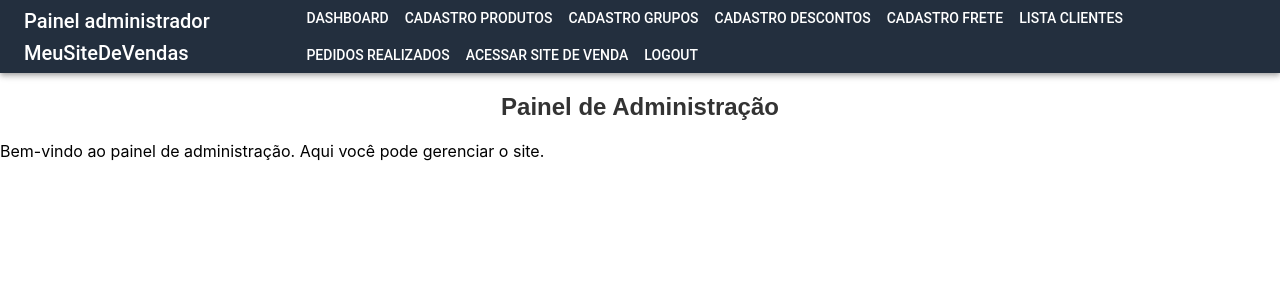
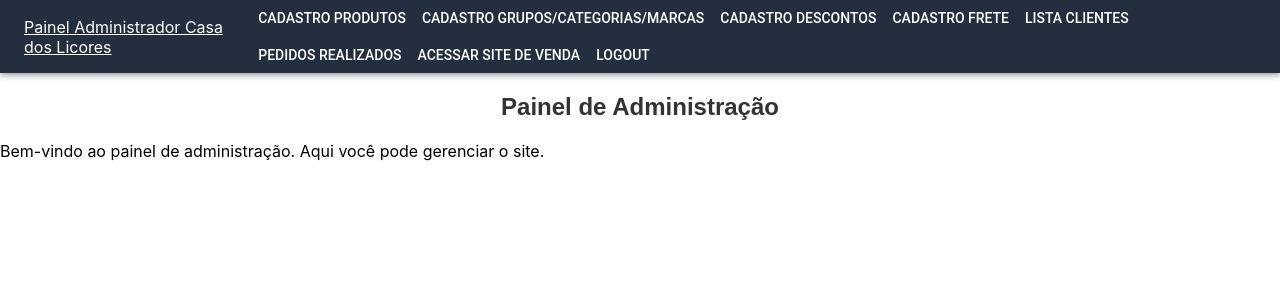
Before and after one commit to ronip31/Site_Licor, a React (Create React App) app in the folder frontend/: page /admin in a window 1280 px wide. Shown: the top 300 px of the page. Built offline with nearby package versions, Linux system fonts and the light colour scheme.

Commit message:
ajuste do readme,  ajuses de campos e retirada de consoles

```diff
--- a/frontend/src/components/AdminHeader/AdminHeader.jsx
+++ b/frontend/src/components/AdminHeader/AdminHeader.jsx
@@ -60,18 +60,15 @@ const AdminHeader = () => {
       <ThemeProvider theme={theme}>
         <AppBar position="static">
           <StyledToolbar>
-            <Typography variant="h6" component="div" sx={{ flexGrow: 1 }}>
-              Painel administrador MeuSiteDeVendas
+            <Typography variant="text" component={Link} to="/admin" color="secondary">
+              Painel Administrador Casa dos Licores
             </Typography>
             <div>
-              <Button variant="text" component={Link} to="/admin" color="secondary">
-                Dashboard
-              </Button>
               <Button variant="text" component={Link} to="/admin/createproducts" color="secondary">
                 Cadastro Produtos
               </Button>
               <Button variant="text" component={Link} to="/admin/creategrups" color="secondary">
-                Cadastro Grupos
+                Cadastro Grupos/Categorias/Marcas
               </Button>
               <Button variant="text" component={Link} to="/admin/creatediscount" color="secondary">
                 Cadastro Descontos
--- a/frontend/src/components/MainHeader/MainHeader.jsx
+++ b/frontend/src/components/MainHeader/MainHeader.jsx
@@ -80,7 +80,7 @@ const Header = () => {
         <AppBar position="static">
           <StyledToolbar>
             <Button component={Link} to="/" color="secondary">
-              MeuSiteDeVendas
+              Casa dos Licores
             </Button>
 
             <CenteredContainer>
--- a/frontend/src/components/ProductDialog.jsx
+++ b/frontend/src/components/ProductDialog.jsx
@@ -55,6 +55,7 @@ const ProductDialog = ({ open, onClose, selectedProduct, handleSaveEdit, categor
           {/* Coluna Direita */}
           <Grid item xs={6} md={5}>
             <TextField
+              autoFocus
               margin="dense"
               label="Preço Custo"
               type="number"
@@ -123,9 +124,10 @@ const ProductDialog = ({ open, onClose, selectedProduct, handleSaveEdit, categor
             <TextField
               margin="dense"
               label="Volume"
+              type="text"
               fullWidth
               value={selectedProduct?.volume || ''}
-              onChange={(e) => setSelectedProduct({ ...selectedProduct, volume: parseFloat(e.target.value) })}
+              onChange={(e) => setSelectedProduct({ ...selectedProduct, volume: e.target.value })}
             />
             <FormControl fullWidth margin="dense">
               <InputLabel>Marca</InputLabel>
--- a/frontend/src/pages/Admin/DeliveryConfig/DeliveryConfig.jsx
+++ b/frontend/src/pages/Admin/DeliveryConfig/DeliveryConfig.jsx
@@ -86,6 +86,7 @@ const DeliveryConfig = () => {
     <div>
       <h2 >Configuração de Frete</h2>
       <h3> Pagina destina a configuração do frete, calculo de entregas são feitas pelo <Link href="www.melhorenvio.com.br" target="_blank">www.melhorenvio.com.br</Link></h3>
+      <h3> Essas configrações serão refletidas para o cliente.</h3>
       <Box
         component="form"
         sx={{ '& .MuiTextField-root': { m: 2, width: '25ch' } }}
@@ -115,7 +116,7 @@ const DeliveryConfig = () => {
         <TextField
         margin="normal"
         label="Desconto de Frete (%):"
-        type="text"
+        type="Number"
         fullWidth
         name="desconto_frete"
         value={config.desconto_frete || ''}
@@ -130,7 +131,7 @@ const DeliveryConfig = () => {
         <TextField
         margin="normal"
         label="Acréscimo de Frete (%):"
-        type="text"
+        type="number"
         fullWidth
         name="acrescimo_frete"
         value={config.acrescimo_frete || ''}
@@ -145,7 +146,8 @@ const DeliveryConfig = () => {
         <TextField
         margin="normal"
         label="Dias Adicionais de Entrega:"
-        type="text"
+        helperText="Apenas números inteiros"
+        type="number"
         fullWidth
         name="dias_adicionais_entrega"
         value={config.dias_adicionais_entrega || ''}
--- a/frontend/src/pages/Admin/Products/ProductsPage.jsx
+++ b/frontend/src/pages/Admin/Products/ProductsPage.jsx
@@ -26,8 +26,15 @@ const ProductsPage = () => {
         preco_venda: '',
         quantidade_estoque: '',
         categoria: '',
+        marca: '',
         sku: '',
         status: 'Inativo',
+        teor_alcoolico: '',
+        volume: '',
+        altura: '',
+        largura: '',
+        comprimento: '',
+        peso: '',
   });
 
 
@@ -80,7 +87,6 @@ const ProductsPage = () => {
           nome_marca: marcasMap[produto.marca] || '',
         }));
 
-        console.log("Produtos com nome da categoria e marca:", produtosComNomeCategoriaEMarca);
         setProducts(produtosComNomeCategoriaEMarca); // Armazena os produtos no estado
 
       } catch (error) {
@@ -189,7 +195,6 @@ const ProductsPage = () => {
     formData.append('teor_alcoolico', selectedProduct.teor_alcoolico);
     formData.append('volume', selectedProduct.volume);
     formData.append('marca', selectedProduct.marca);
-
     formData.append('altura', selectedProduct.altura);
     formData.append('largura', selectedProduct.largura);
     formData.append('comprimento', selectedProduct.comprimento);
```
Also changed, not shown: 2 other files (tests, documents, lock files or other folders). Lines whose indentation alone changed are shown as unchanged.
